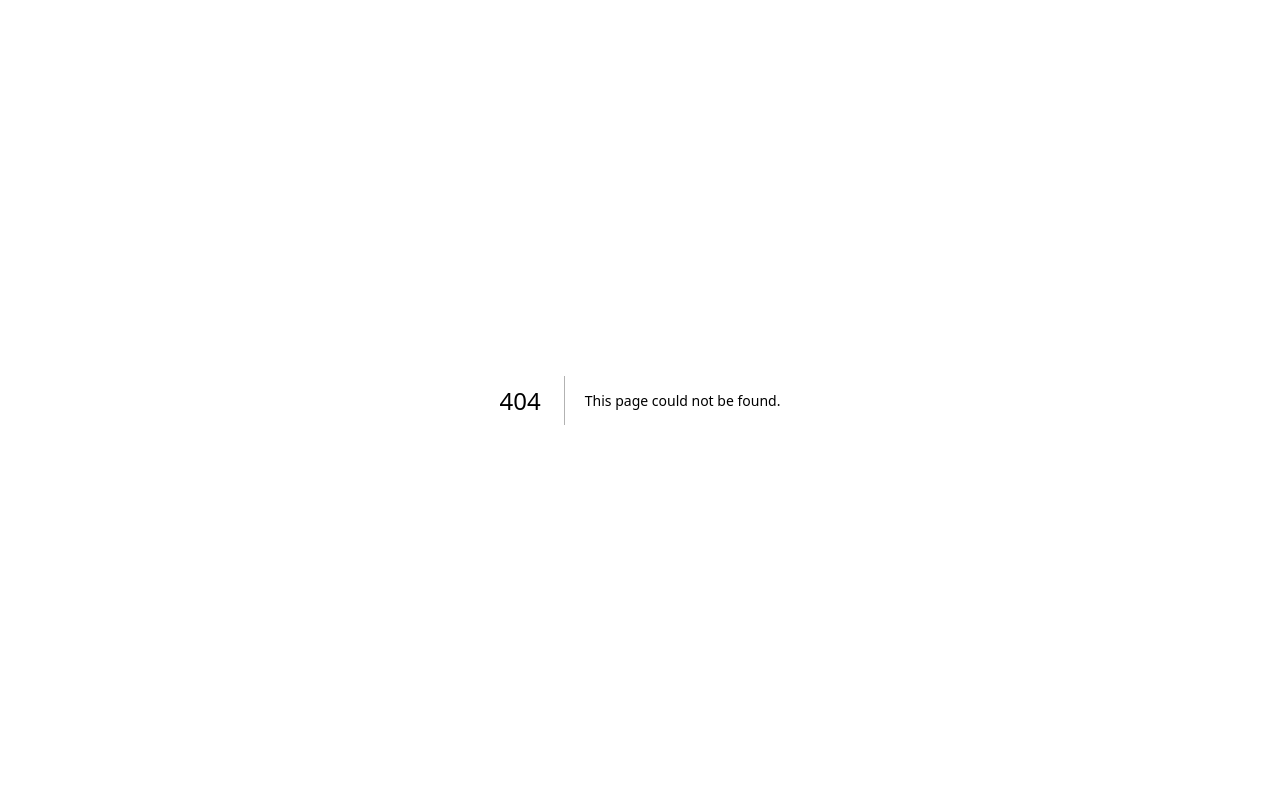
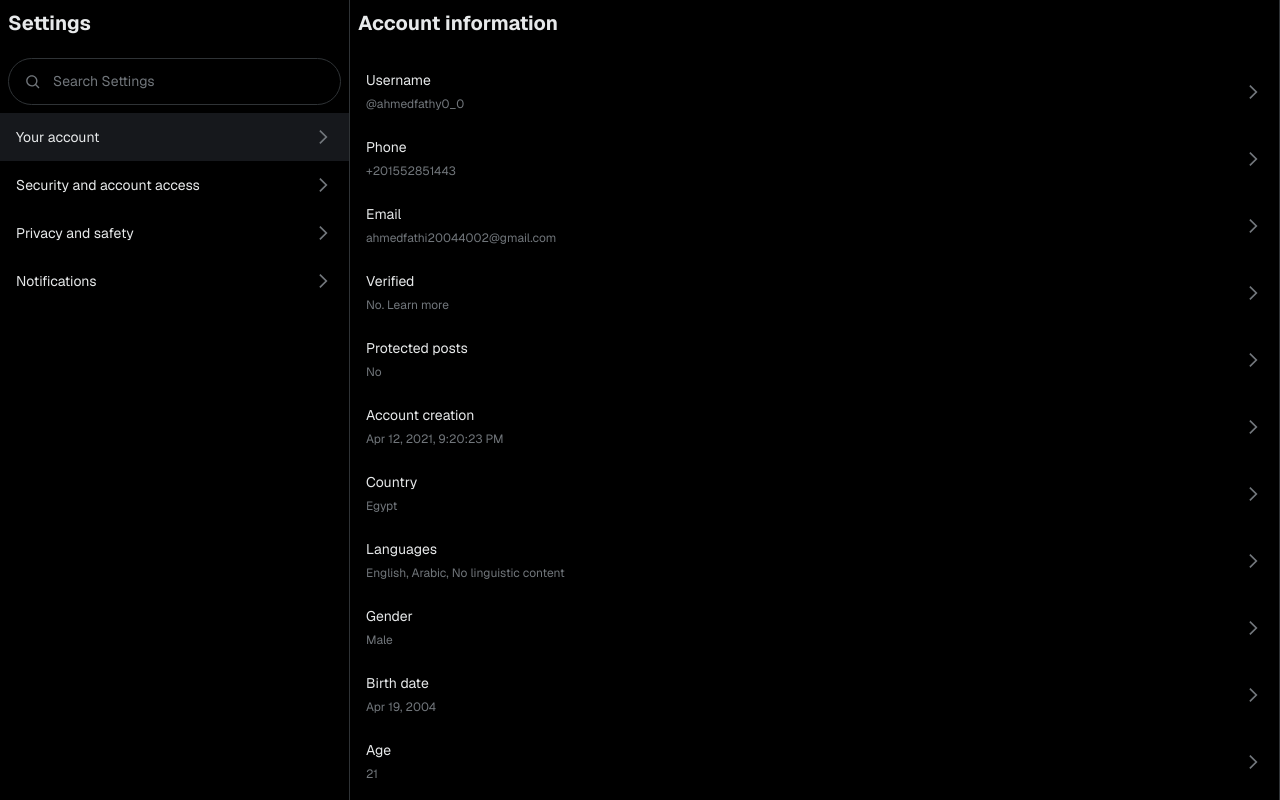
Before and after one commit to SWEProject25/frontend, a Next.js app: page /settings/accountinfo in a window 1280 px wide. Before the commit this address had no page. Built offline with nearby package versions, Linux system fonts and the light colour scheme.

Commit message:
feat: restructure settings pages and update routing paths

```diff
--- a/src/app/settings/account/download/page.tsx
+++ /dev/null
@@ -1,12 +0,0 @@
-export default function DownloadArchivePage() {
-  return (
-    <div className="p-6">
-      <h2 className="text-2xl font-bold mb-4 text-text-active">
-        Download an archive of your data
-      </h2>
-      <p className="text-text-inactive">
-        Download archive content will be added here
-      </p>
-    </div>
-  );
-}
--- a/src/app/settings/account/password/page.tsx
+++ /dev/null
@@ -1,12 +0,0 @@
-export default function ChangePasswordPage() {
-  return (
-    <div className="p-6">
-      <h2 className="text-2xl font-bold mb-4 text-text-active">
-        Change your password
-      </h2>
-      <p className="text-text-inactive">
-        Change your password content will be added here
-      </p>
-    </div>
-  );
-}
--- /dev/null
+++ b/src/app/settings/accountinfo/page.tsx
@@ -0,0 +1,5 @@
+import { AccountInformationList } from '@/features/settings/components';
+
+export default function AccountInfoPage() {
+  return <AccountInformationList />;
+}
--- /dev/null
+++ b/src/app/settings/download/page.tsx
@@ -0,0 +1,11 @@
+// This page will handle downloading user data archive
+export default function DownloadPage() {
+  return (
+    <div className="border-r border-border min-h-screen">
+      <div className="p-4">
+        <h1>Download an archive of your data</h1>
+        {/* Download archive functionality will go here */}
+      </div>
+    </div>
+  );
+}
--- /dev/null
+++ b/src/app/settings/password/page.tsx
@@ -0,0 +1,11 @@
+// This page will handle password change functionality
+export default function PasswordPage() {
+  return (
+    <div className="border-r border-border min-h-screen">
+      <div className="p-4">
+        <h1>Change your password</h1>
+        {/* Password change form will go here */}
+      </div>
+    </div>
+  );
+}
--- /dev/null
+++ b/src/constants/USER_DATA.ts
@@ -0,0 +1,84 @@
+// Temporary user data until backend integration
+export const userData = {
+  username: '@ahmedfathy0_0',
+  phone: '+201552851443',
+  email: 'ahmedfathi20044002@gmail.com',
+  verified: 'No. Learn more',
+  protectedPosts: 'No',
+  accountCreation: 'Apr 12, 2021, 9:20:23 PM',
+  accountCreationIP: '156.193.143.48 (Egypt)',
+  country: 'Egypt',
+  languages: 'English, Arabic, No linguistic content',
+  gender: 'Male',
+  birthDate: 'Apr 19, 2004',
+  age: '21',
+};
+
+export const accountInfoItems = [
+  {
+    id: 'username',
+    label: 'Username',
+    value: userData.username,
+    path: '/settings/account/username',
+  },
+  {
+    id: 'phone',
+    label: 'Phone',
+    value: userData.phone,
+    path: '/settings/account/phone',
+  },
+  {
+    id: 'email',
+    label: 'Email',
+    value: userData.email,
+    path: '/settings/account/email',
+  },
+  {
+    id: 'verified',
+    label: 'Verified',
+    value: userData.verified,
+    path: '/settings/account/verified',
+  },
+  {
+    id: 'protected-posts',
+    label: 'Protected posts',
+    value: userData.protectedPosts,
+    path: '/settings/account/protected-posts',
+  },
+  {
+    id: 'account-creation',
+    label: 'Account creation',
+    value: userData.accountCreation,
+    path: '/settings/account/creation',
+  },
+  {
+    id: 'country',
+    label: 'Country',
+    value: userData.country,
+    path: '/settings/account/country',
+  },
+  {
+    id: 'languages',
+    label: 'Languages',
+    value: userData.languages,
+    path: '/settings/account/languages',
+  },
+  {
+    id: 'gender',
+    label: 'Gender',
+    value: userData.gender,
+    path: '/settings/account/gender',
+  },
+  {
+    id: 'birth-date',
+    label: 'Birth date',
+    value: userData.birthDate,
+    path: '/settings/account/birth-date',
+  },
+  {
+    id: 'age',
+    label: 'Age',
+    value: userData.age,
+    path: '/settings/account/age',
+  },
+];
--- /dev/null
+++ b/src/features/settings/components/AccountInformationList.tsx
@@ -0,0 +1,35 @@
+'use client';
+
+import { useRouter } from 'next/navigation';
+import Breadcrumb from '@/components/ui/Breadcrumb';
+import ListItem from '@/components/ui/ListItem';
+import { userData, accountInfoItems } from '@/constants/USER_DATA';
+
+export default function AccountInformationList() {
+  const router = useRouter();
+
+  const handleBack = () => {
+    router.push('/settings/account');
+  };
+
+  return (
+    <div className="border-r border-border min-h-screen">
+      <Breadcrumb
+        title="Account information"
+        subtitle={userData.username}
+        onBack={handleBack}
+      />
+      <nav className="flex flex-col">
+        {accountInfoItems.map((item) => (
+          <ListItem
+            key={item.id}
+            label={item.label}
+            description={item.value}
+            href={item.path}
+            showArrow={true}
+          />
+        ))}
+      </nav>
+    </div>
+  );
+}
--- a/src/features/settings/components/SettingsDetail.tsx
+++ b/src/features/settings/components/SettingsDetail.tsx
@@ -42,7 +42,7 @@ export default function SettingsDetail({
   const router = useRouter();
 
   const handleBack = () => {
-    router.back();
+    router.push('/settings');
   };
 
   if (!selectedOption) {
--- a/src/features/settings/components/SettingsLayout.tsx
+++ b/src/features/settings/components/SettingsLayout.tsx
@@ -17,11 +17,10 @@ export default function SettingsLayout({ children }: SettingsLayoutProps) {
     pathname.startsWith(`/settings/${option.id}`)
   );
 
-  // Check if current path is a main category path (first suboption of a category)
-  const isShowingSuboptions =
-    selectedOption &&
-    selectedOption.subOptions.length > 0 &&
-    pathname === selectedOption.subOptions[0].path;
+  // Check if current path is a main category path (e.g., /settings/account)
+  // These should show the SettingsDetail with suboptions
+  const isMainCategoryPage =
+    selectedOption && pathname === `/settings/${selectedOption.id}`;
 
   // Check if we're on main settings page (no category selected)
   const isMainPage = pathname === '/settings';
@@ -37,7 +36,7 @@ export default function SettingsLayout({ children }: SettingsLayoutProps) {
 
       {/* Second Column - Show suboptions list or page content (hide on mobile when on main page) */}
       <div className={`${isMainPage ? 'hidden lg:block' : 'block'}`}>
-        {isShowingSuboptions ? (
+        {isMainCategoryPage ? (
           <SettingsDetail selectedOption={selectedOption} />
         ) : (
           children
--- a/src/features/settings/components/SettingsList.tsx
+++ b/src/features/settings/components/SettingsList.tsx
@@ -60,7 +60,7 @@ export default function SettingsList({ options }: SettingsListProps) {
                 <ListItem
                   key={option.id}
                   label={option.label}
-                  href={option.subOptions[0]?.path || '#'}
+                  href={option.path || '#'}
                   isActive={isActive}
                   showArrow={true}
                 />
--- a/src/features/settings/components/index.ts
+++ b/src/features/settings/components/index.ts
@@ -1,4 +1,5 @@
 export { default as AccountSettings } from './AccountSettings';
+export { default as AccountInformationList } from './AccountInformationList';
 export { default as NotificationSettings } from './NotificationSettings';
 export { default as PrivacySettings } from './PrivacySettings';
 export { default as SecuritySettings } from './SecuritySettings';
```
Also changed, not shown: src/constants/SETTINGs_ITEMS.ts (+8 -3 lines).
